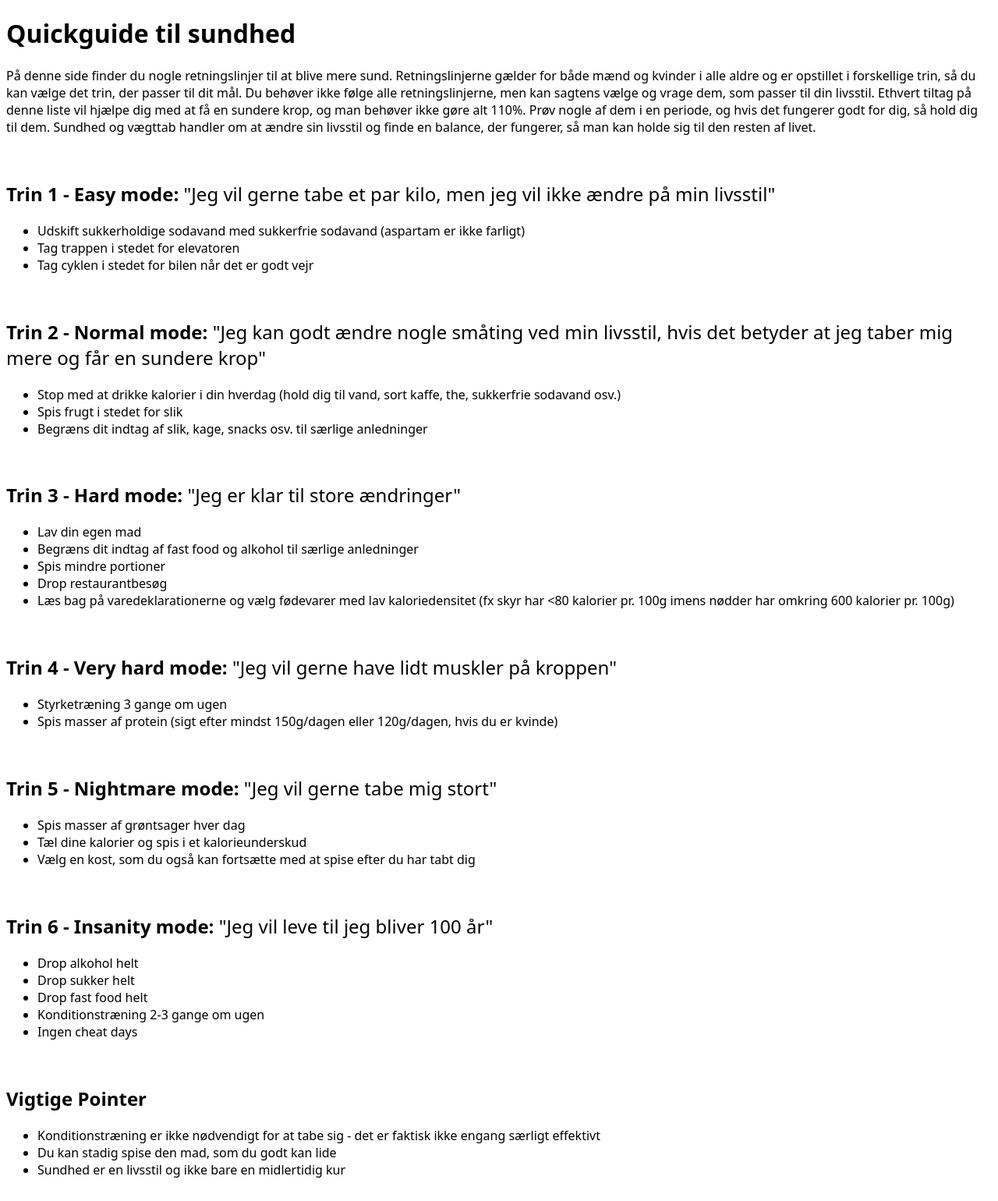
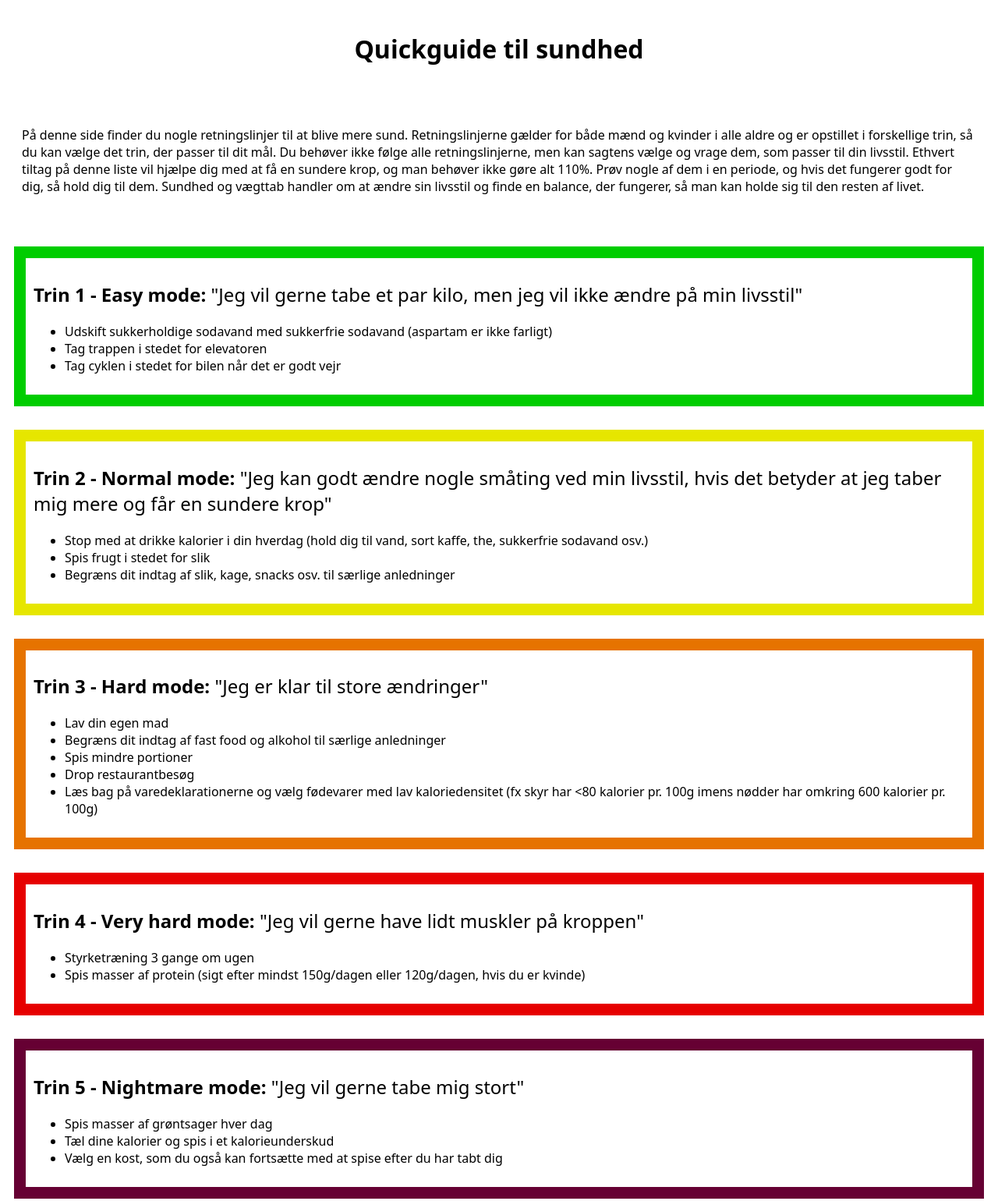
Before and after one commit to BenjaminKyhn/Demo_website, a website: page public/sundhed.html in a window 1280 px wide. Shown: the top 1540 px of the page at 78% size. Drawn offline with Linux system fonts and the light colour scheme.

Commit message:
css på sundhed.html

```diff
--- /dev/null
+++ b/public/sundhed.css
@@ -0,0 +1,68 @@
+body {
+    font-family: system-ui;
+    color:black;
+  }
+
+strong, b {
+		font-weight: 700;
+  }
+
+#tier {
+    font-weight: 400;
+  }
+
+.header{
+    display: flex;
+    justify-content: center;
+    margin: 20px;
+}
+
+.paragraph{
+    padding: 20px;
+}
+
+.step1{
+    border: 15px solid rgb(0, 205, 0);
+    padding: 10px;
+    margin: 10px;
+    margin-top: 30px;
+}
+
+.step2{
+    border: 15px solid rgb(230, 230, 0);
+    padding: 10px;
+    margin: 10px;
+    margin-top: 30px;
+}
+
+.step3{
+    border: 15px solid rgb(230, 115, 0);
+    padding: 10px;
+    margin: 10px;
+    margin-top: 30px;
+
+}
+
+.step4{
+    border: 15px solid rgb(230, 0, 0);
+    padding: 10px;
+    margin: 10px;
+    margin-top: 30px;
+
+}
+
+.step5{
+    border: 15px solid rgb(102, 0, 51);
+    padding: 10px;
+    margin: 10px;
+    margin-top: 30px;
+
+}
+
+.step6{
+    border: 15px solid rgb(41, 0, 102);
+    padding: 10px;
+    margin: 10px;
+    margin-top: 30px;
+
+}
--- a/public/sundhed.html
+++ b/public/sundhed.html
@@ -5,27 +5,36 @@
     <meta charset="UTF-8">
     <meta name="viewport" content="width=device-width, initial-scale=1.0">
     <title>Quickguide til sundhed</title>
-    <link rel="stylesheet" href="style.css">
+    <link rel="stylesheet" href="sundhed.css">
 </head>
 
 <body>
+    <div class="header">
         <h1>Quickguide til sundhed</h1>
+    </div>
+    <div class="paragraph">
         <p>På denne side finder du nogle retningslinjer til at blive mere sund. Retningslinjerne gælder for både mænd og kvinder i alle aldre og er opstillet i forskellige trin, så du kan vælge det trin, der passer til dit mål. Du behøver ikke følge alle retningslinjerne, men kan sagtens vælge og vrage dem, som passer til din livsstil. Ethvert tiltag på denne liste vil hjælpe dig med at få en sundere krop, og man behøver ikke gøre alt 110%. Prøv nogle af dem i en periode, og hvis det fungerer godt for dig, så hold dig til dem. Sundhed og vægttab handler om at ændre sin livsstil og finde en balance, der fungerer, så man kan holde sig til den resten af livet.</p>
-    <br>
+    </div>
+
+    <div class="step1">
         <h2 id="tier"><strong>Trin 1 - Easy mode:</strong> "Jeg vil gerne tabe et par kilo, men jeg vil ikke ændre på min livsstil"</h2>
         <ul>
             <li>Udskift sukkerholdige sodavand med sukkerfrie sodavand (aspartam er ikke farligt)</li>
             <li>Tag trappen i stedet for elevatoren</li>
             <li>Tag cyklen i stedet for bilen når det er godt vejr</li>
         </ul>
-    <br>
+    </div>
+
+    <div class="step2">
         <h2 id="tier"><strong>Trin 2 - Normal mode:</strong> "Jeg kan godt ændre nogle småting ved min livsstil, hvis det betyder at jeg taber mig mere og får en sundere krop"</h2>
         <ul>
             <li>Stop med at drikke kalorier i din hverdag (hold dig til vand, sort kaffe, the, sukkerfrie sodavand osv.)</li>
             <li>Spis frugt i stedet for slik</li>
             <li>Begræns dit indtag af slik, kage, snacks osv. til særlige anledninger</li>
         </ul>
-    <br>
+    </div>
+
+    <div class="step3">
         <h2 id="tier"><strong>Trin 3 - Hard mode:</strong> "Jeg er klar til store ændringer"</h2>
     <ul>
         <li>Lav din egen mad</li>
@@ -34,20 +43,26 @@
         <li>Drop restaurantbesøg</li>
         <li>Læs bag på varedeklarationerne og vælg fødevarer med lav kaloriedensitet (fx skyr har &lt;80 kalorier pr. 100g imens nødder har omkring 600 kalorier pr. 100g)</li>
     </ul>
-    <br>
+    </div>
+
+    <div class="step4">
         <h2 id="tier"><strong>Trin 4 - Very hard mode:</strong> "Jeg vil gerne have lidt muskler på kroppen"</h2>
         <ul>
             <li>Styrketræning 3 gange om ugen</li>
             <li>Spis masser af protein (sigt efter mindst 150g/dagen eller 120g/dagen, hvis du er kvinde)</li>
         </ul>
-    <br>
+    </div>
+
+    <div class="step5">
         <h2 id="tier"><strong>Trin 5 - Nightmare mode:</strong> "Jeg vil gerne tabe mig stort"</h2>
         <ul>
             <li>Spis masser af grøntsager hver dag</li>
             <li>Tæl dine kalorier og spis i et kalorieunderskud</li>
             <li>Vælg en kost, som du også kan fortsætte med at spise efter du har tabt dig</li>
         </ul>
-    <br>
+    </div>
+
+    <div class="step6">
         <h2 id="tier"><strong>Trin 6 - Insanity mode:</strong> "Jeg vil leve til jeg bliver 100 år"</h2>
         <ul>
             <li>Drop alkohol helt</li>
@@ -56,13 +71,17 @@
             <li>Konditionstræning 2-3 gange om ugen</li>
             <li>Ingen cheat days</li>
         </ul>
-    <br>
+    </div>
+
+    <div class="paragraph">
         <h2>Vigtige Pointer</h2>
         <ul>
             <li>Konditionstræning er ikke nødvendigt for at tabe sig - det er faktisk ikke engang særligt effektivt</li>
             <li>Du kan stadig spise den mad, som du godt kan lide</li>
             <li>Sundhed er en livsstil og ikke bare en midlertidig kur</li>
         </ul>
+
+    </div>
 </body>
 
 </html>
```
Lines whose indentation alone changed are shown as unchanged.
